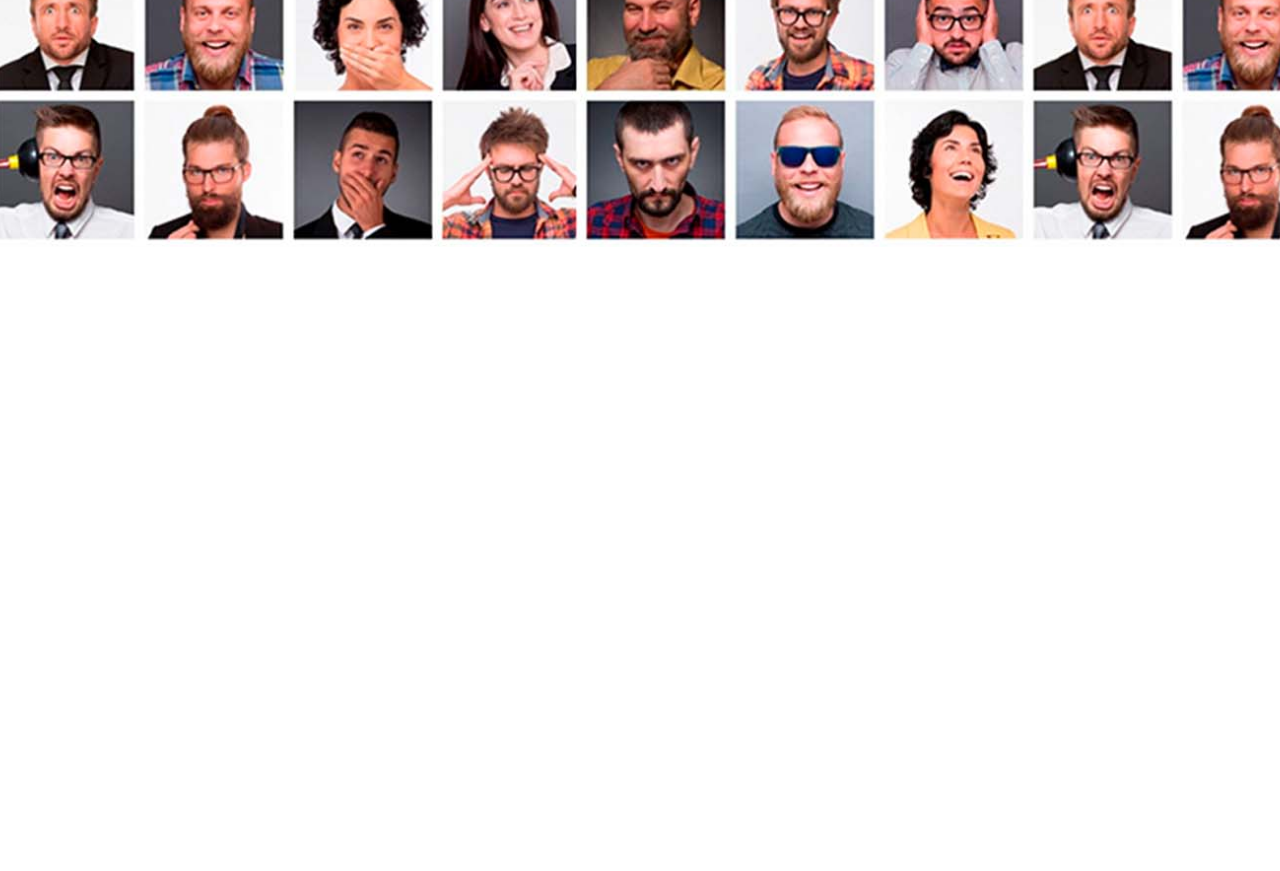
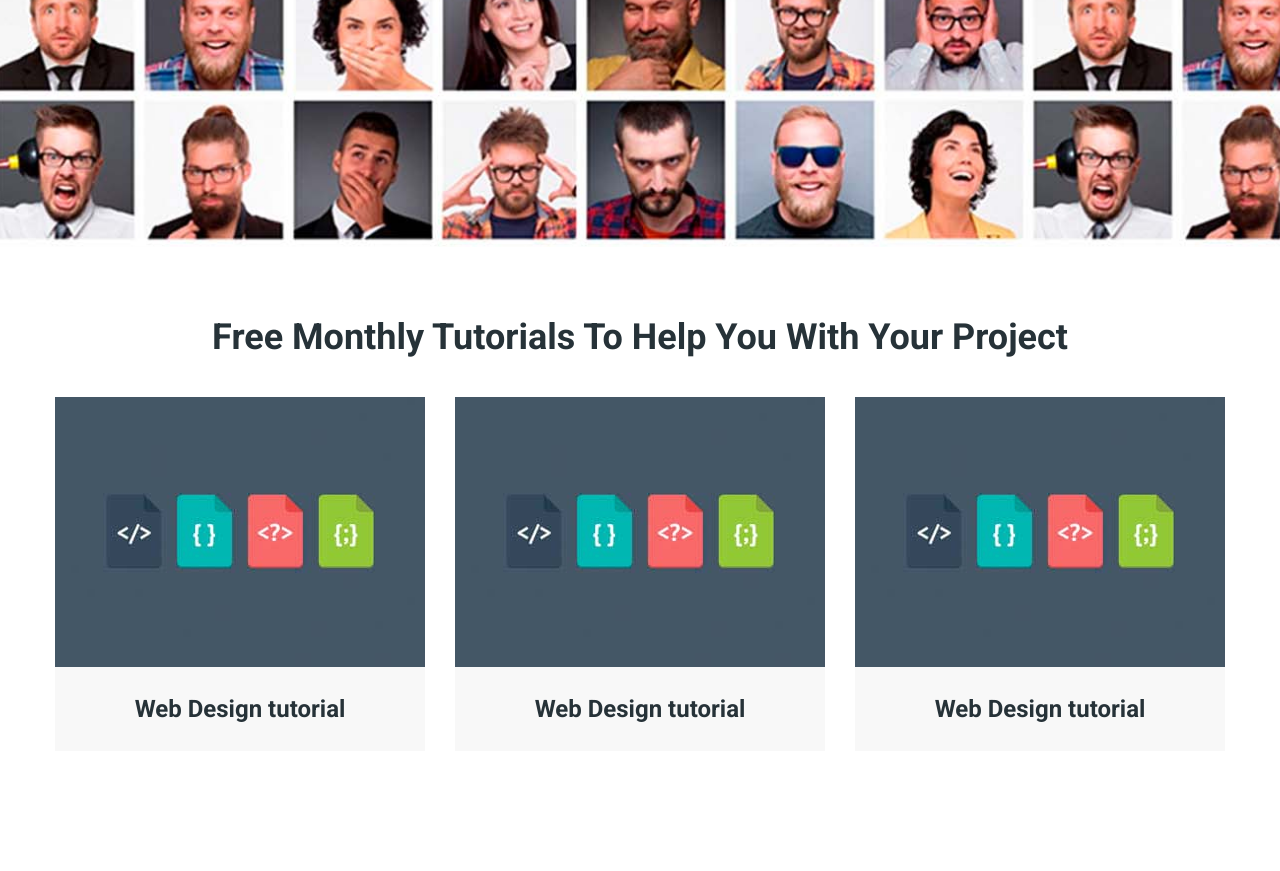
Before and after one commit to Kolyasya1/gammi, a website: page app/index.html in a window 1280 px wide. Shown: the part 4361-5232 px from the top of the page. Before the commit the page ends 4608 px from the top, so only its background shows below. Drawn offline with nearby package versions, Linux system fonts and the light colour scheme; files that its build step writes are made by us from their sources.

Commit message:
added tutorial

```diff
--- a/app/index.html
+++ b/app/index.html
@@ -839,6 +839,42 @@
 		</div>
 	</section>
 
+	<section class="tutorial">
+		<div class="container">
+			<div class="tutorial__title title">
+				Free Monthly Tutorials To Help You With Your Project
+			</div>
+			<div class="tutorial__inner">
+				<div class="tutorial__item">
+					<div class="tutorial__item-images" style="background-image: url(images/underauthor.jpg);">
+
+					</div>
+					<div class="tutorial__item-title">
+						Web Design tutorial
+					</div>
+				</div>
+
+				<div class="tutorial__item">
+					<div class="tutorial__item-images" style="background-image: url(images/underauthor.jpg);">
+
+					</div>
+					<div class="tutorial__item-title">
+						Web Design tutorial
+					</div>
+				</div>
+
+				<div class="tutorial__item">
+					<div class="tutorial__item-images" style="background-image: url(images/underauthor.jpg);">
+
+					</div>
+					<div class="tutorial__item-title">
+						Web Design tutorial
+					</div>
+				</div>
+			</div>
+		</div>
+	</section>
+
 	<script src="https://ajax.googleapis.com/ajax/libs/jquery/3.6.0/jquery.min.js"></script>
 	<script src="js/libs.min.js"></script>
 	<script src="js/main.js"></script>
--- a/app/scss/style.scss
+++ b/app/scss/style.scss
@@ -360,3 +360,36 @@
 			background-color: #fff;
 		}
 }
+
+/*-----------------------------------tutorial--------------------------------*/
+.tutorial {
+	padding: 60px 0 120px;
+	&__inner {
+		display: flex;
+		justify-content: space-between;
+	}
+
+	&__item {
+		max-width: 370px;
+		width: 100%;
+	}
+}
+
+.tutorial__item {
+	&-images {
+		min-height: 270px;
+		background-repeat: no-repeat;
+		background-size: cover;
+		background-position: center;
+	}
+
+	&-title {
+		background-color: #f8f8f8;
+		font-size: 24px;
+		text-align: center;
+		@include f700;
+		padding: 30px 10px;
+		color: $bg;
+
+	}
+}
```
